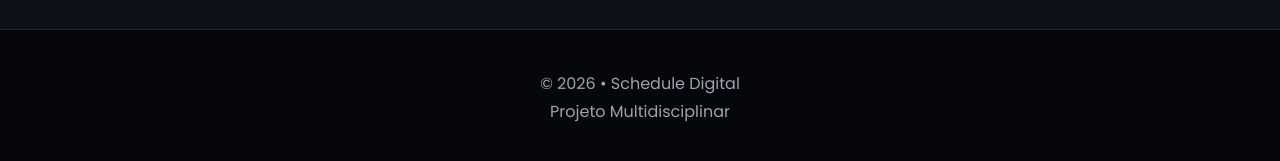
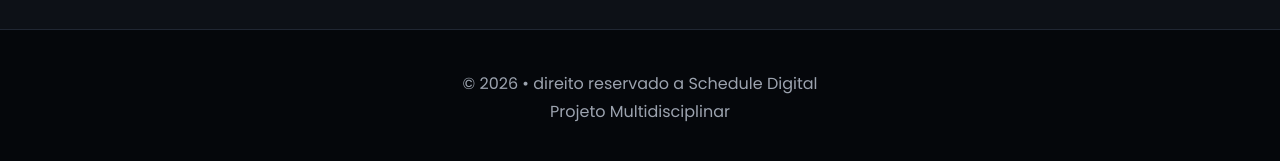
Before and after one commit to bugboo/pmd-SCHEDULE-digital, a plain HTML site: page index.html in a window 1280 px wide. Shown: the part 3615-3776 px from the top of the page. Drawn offline with Linux system fonts and the light colour scheme.

Commit message:
atualização

```diff
--- a/index.html
+++ b/index.html
@@ -398,7 +398,7 @@
 
 <p>
 
-© 2026 • Schedule Digital
+© 2026 • direito reservado a Schedule Digital
 
 <br>
 
```
